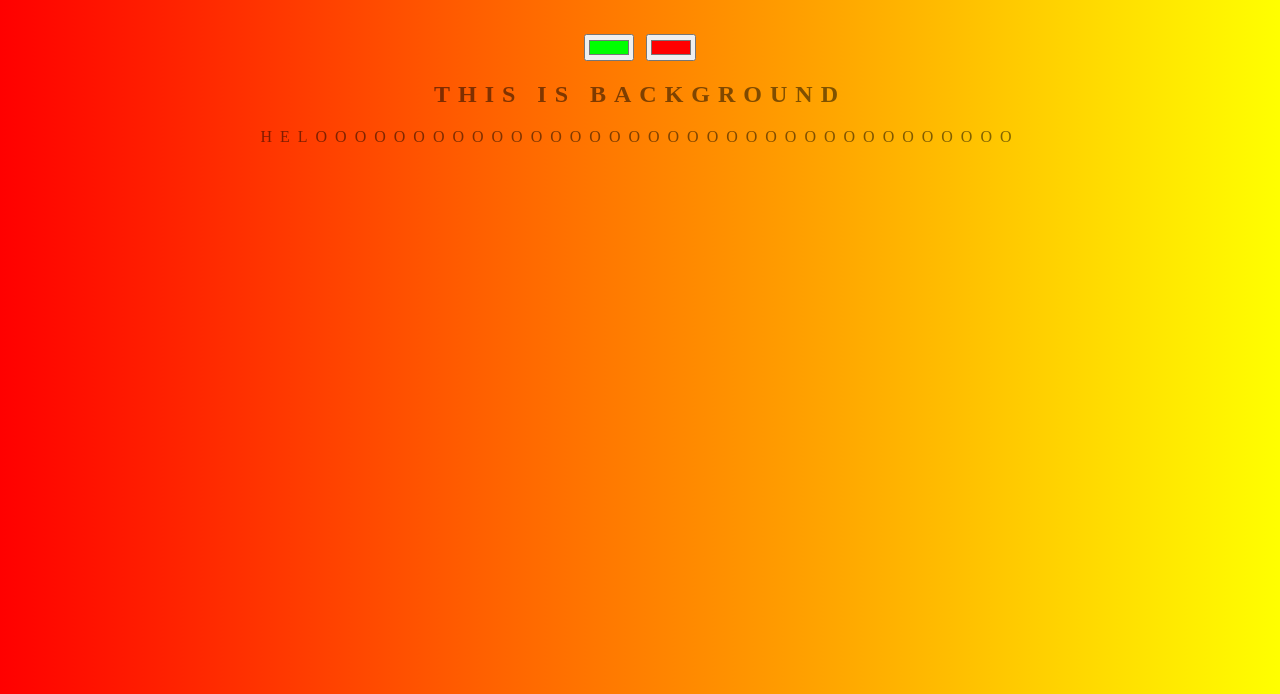
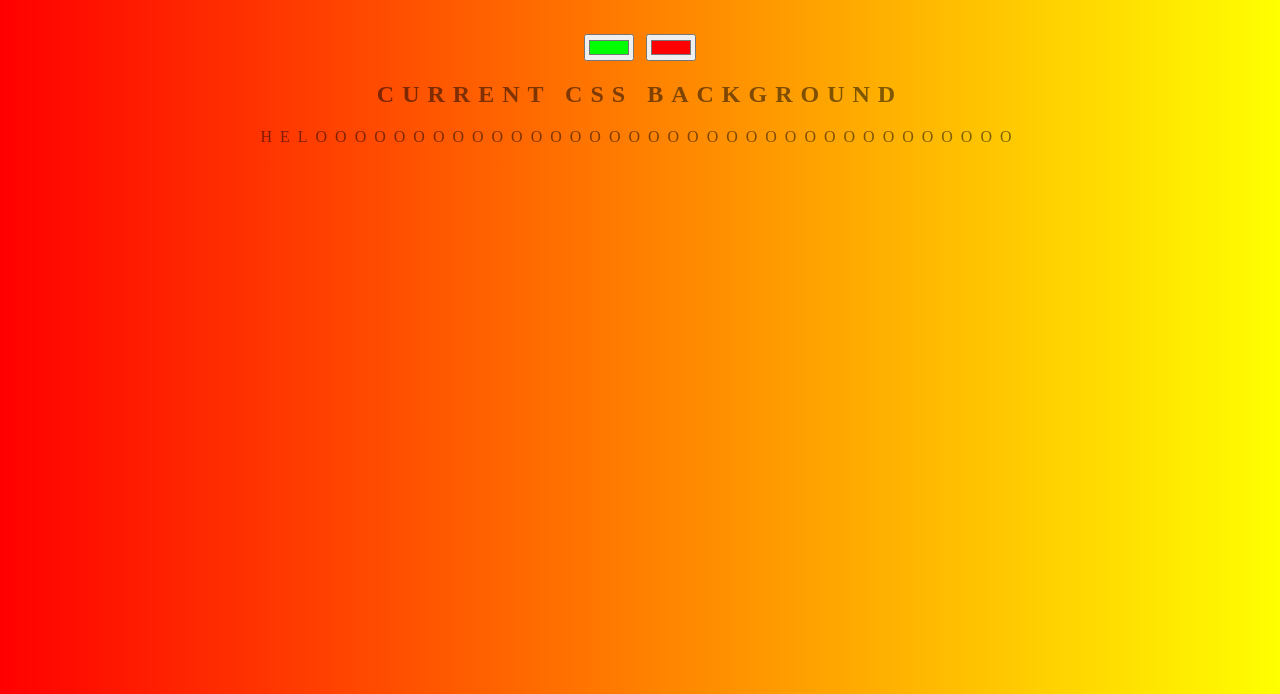
Before and after one commit to Abdul300634/background-generator, a plain HTML site: page index.html in a window 1280 px wide. Shown: the part 106-800 px from the top of the page. Drawn offline with Linux system fonts and the light colour scheme.

Commit message:
adding big feature

```diff
--- a/index.html
+++ b/index.html
@@ -8,7 +8,8 @@
 	<h1>Cool Generator</h1>
 	<input class="color1" type="color" name="color1" value="#00ff00">
 	<input class="color2" type="color" name="color2" value="#ff0000">
-	<h2>This is background</h2>
+	<h2>Current CSS Background</h2>
+
 	<h3></h3>
 	<p>heloooooooooooooooooooooooooooooooooooo</p>
 	<script type="text/javascript" src="script.js"></script>
```
